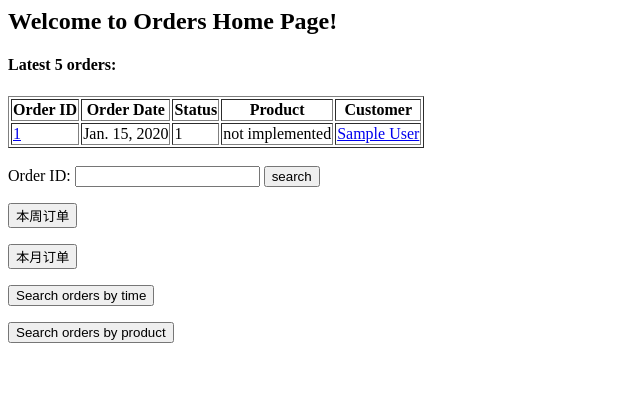
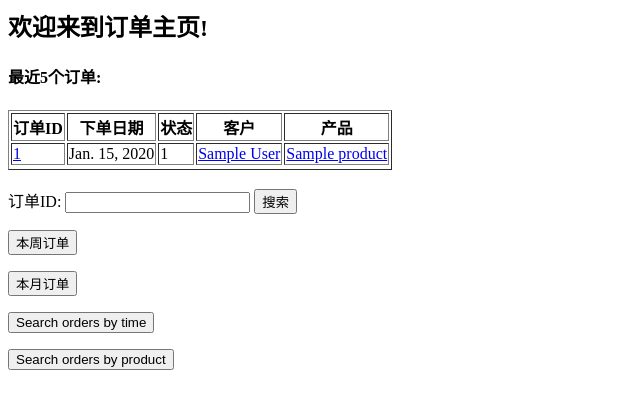
Before and after one commit to felixma/jiz, a Django app: page /orders in a window 1280 px wide. Shown: the top 409 px of the page, without its empty margins (0-640 px from the left). Run offline with Django 3.2, Linux system fonts and the light colour scheme; tables that the repository leaves empty hold one stand-in row (values such as "Sample post").

Commit message:
finish prod in orders home page

```diff
--- a/insertJizData.sql
+++ b/insertJizData.sql
@@ -34,6 +34,8 @@ INSERT jizhang_orderitems VALUES
 INSERT jizhang_orderitems VALUES
 (2, 1, 1, 5, 50);
 INSERT jizhang_orderitems VALUES
-(3, 1, 1, 5, 50);
+(3, 2, 2, 5, 50);
 INSERT jizhang_orderitems VALUES
-(4, 1, 4, 30, 20);
+(4, 3, 3, 30, 20);
+INSERT jizhang_orderitems VALUES
+(5, 4, 4, 30, 20);
--- a/jizhang/templates/jizhang/ordershome.html
+++ b/jizhang/templates/jizhang/ordershome.html
@@ -1,29 +1,33 @@
-<h2>Welcome to Orders Home Page!</h2>
+<h2>欢迎来到订单主页!</h2>
 
-<h4>Latest 5 orders:</h4>
+<h4>最近5个订单:</h4>
 <table border="1">
 	<tr>
-		<th>Order ID</th>
-		<th>Order Date</th>
-		<th>Status</th>
-		<th>Product</th>
-		<th>Customer</th>
+		<th>订单ID</th>
+		<th>下单日期</th>
+		<th>状态</th>
+		<th>客户</th>
+		<th>产品</th>
 	</tr>
     {% for order in orders %}
+    <tr>
+	<td rowspan={{ order.orderitems_set.all.count }}><a href={% url 'jizhang:OrderDetails'%}?order_id={{ order.order_id }}>{{ order.order_id }}</td>
+	<td rowspan={{ order.orderitems_set.all.count }}>{{ order.order_date }}</td>
+	<td rowspan={{ order.orderitems_set.all.count }}>{{ order.order_status }}</td>
+	<td rowspan={{ order.orderitems_set.all.count }}><a href={% url 'jizhang:CustomerDetails'%}?customer_id={{ order.cust_id.cust_id }}>{{ order.cust_id.cust_name }}</td>
+	{% for item in order.orderitems_set.all %}
+	<td><a href={% url "jizhang:ProductDetails"%}?prod_id={{item.prod_id.prod_id}}>{{ item.prod_id.prod_name }}</td>
+	</tr>
 	<tr>
-        <td><a href={% url 'jizhang:OrderDetails'%}?order_id={{ order.order_id }}>{{ order.order_id }}</td>
-        <td>{{ order.order_date }}</td>
-        <td>{{ order.order_status }}</td>
-        <td>not implemented</td>
-        <td><a href={% url 'jizhang:CustomerDetails'%}?customer_id={{ order.cust_id.cust_id }}>{{ order.cust_id.cust_name }}</td>
+	{% endfor %}
 	</tr>
     {% endfor %}
 </table>
 
 <br>
 <form action="{% url 'jizhang:OrderDetails' %}" method="get">
-	Order ID: <input type="text" name="order_id">
-	<input type="submit" value="search">
+	订单ID: <input type="text" name="order_id">
+	<input type="submit" value="搜索">
 </form>
 
 
```
